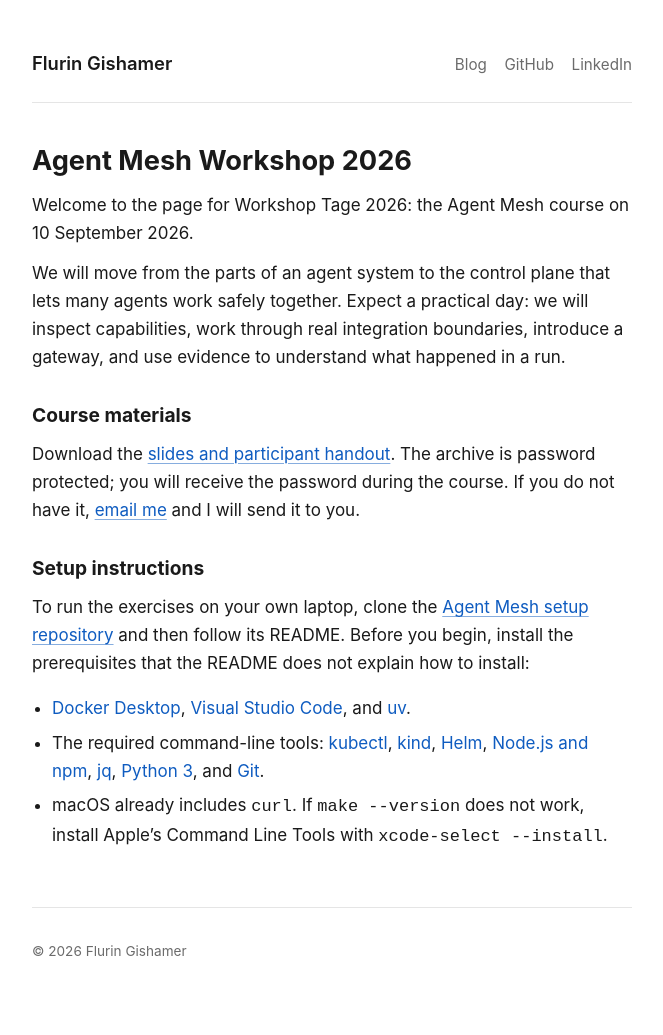
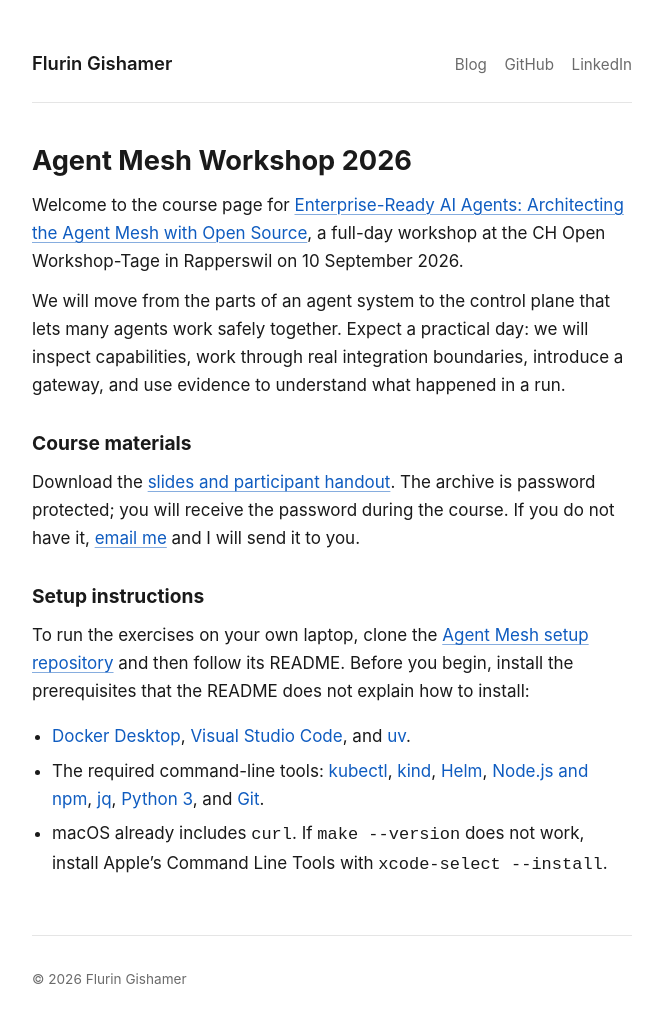
Before and after one commit to gishamer/gishamer.github.io, a Jekyll site: the page built from agent-mesh-workshop-2026.md, in a window 1280 px wide. Shown: the whole page, without its empty margins (308-971 px from the left). Built offline with Jekyll 4.4.1, drawn with Linux system fonts in a browser that asks for light colours; before the commit the page ends 1007 px from its top, so only the background shows below that.

Commit message:
Polish workshop introduction and link official session

```diff
--- a/agent-mesh-workshop-2026.md
+++ b/agent-mesh-workshop-2026.md
@@ -7,7 +7,7 @@ permalink: /agent-mesh-workshop-2026/
 
 # Agent Mesh Workshop 2026
 
-Welcome to the page for Workshop Tage 2026: the Agent Mesh course on 10 September 2026.
+Welcome to the course page for [Enterprise-Ready AI Agents: Architecting the Agent Mesh with Open Source](https://pretalx.com/workshop-tage-2026/talk/WN8QU7/), a full-day workshop at the CH Open Workshop-Tage in Rapperswil on 10 September 2026.
 
 We will move from the parts of an agent system to the control plane that lets many agents work safely together. Expect a practical day: we will inspect capabilities, work through real integration boundaries, introduce a gateway, and use evidence to understand what happened in a run.
 
```
